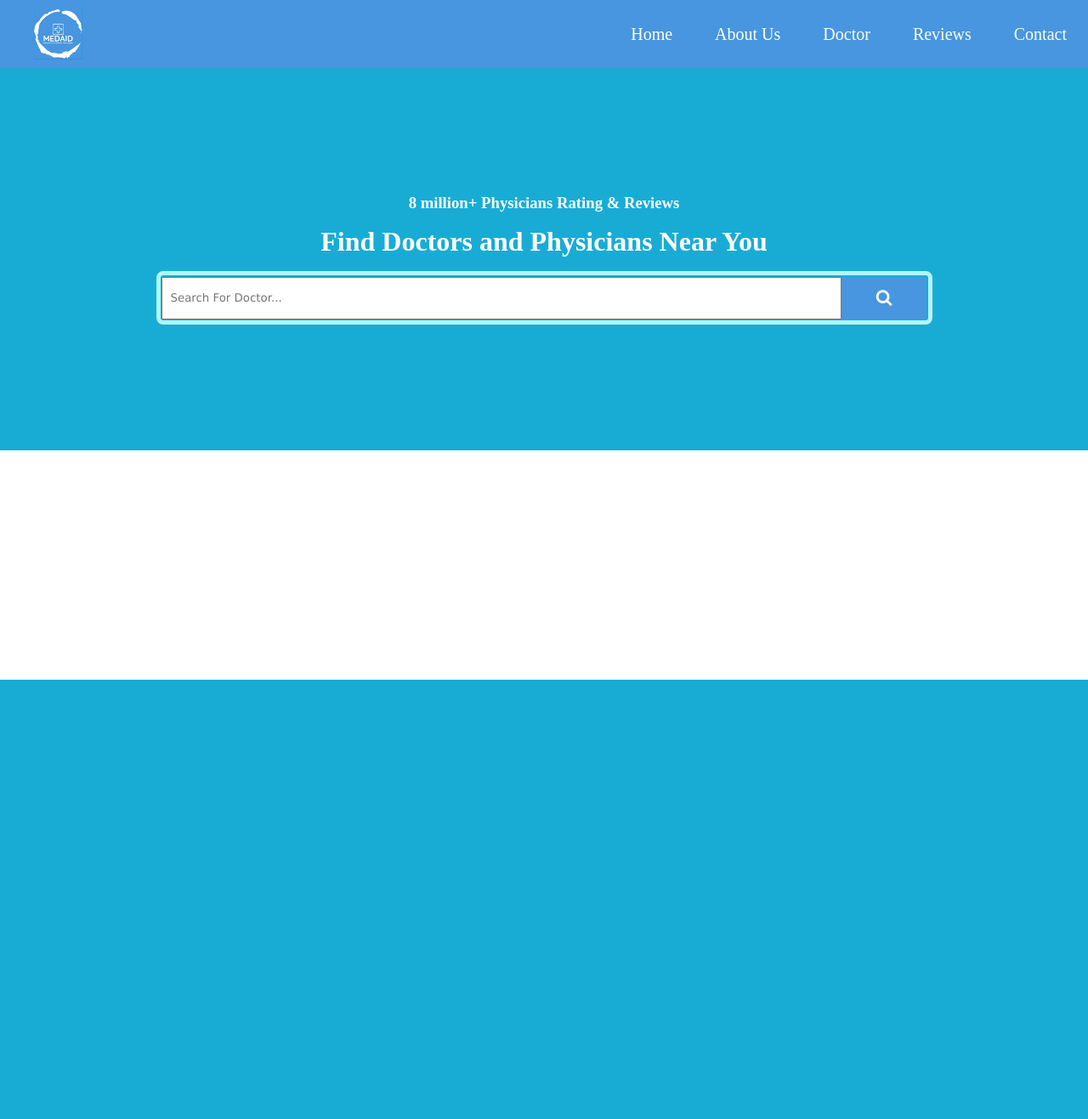
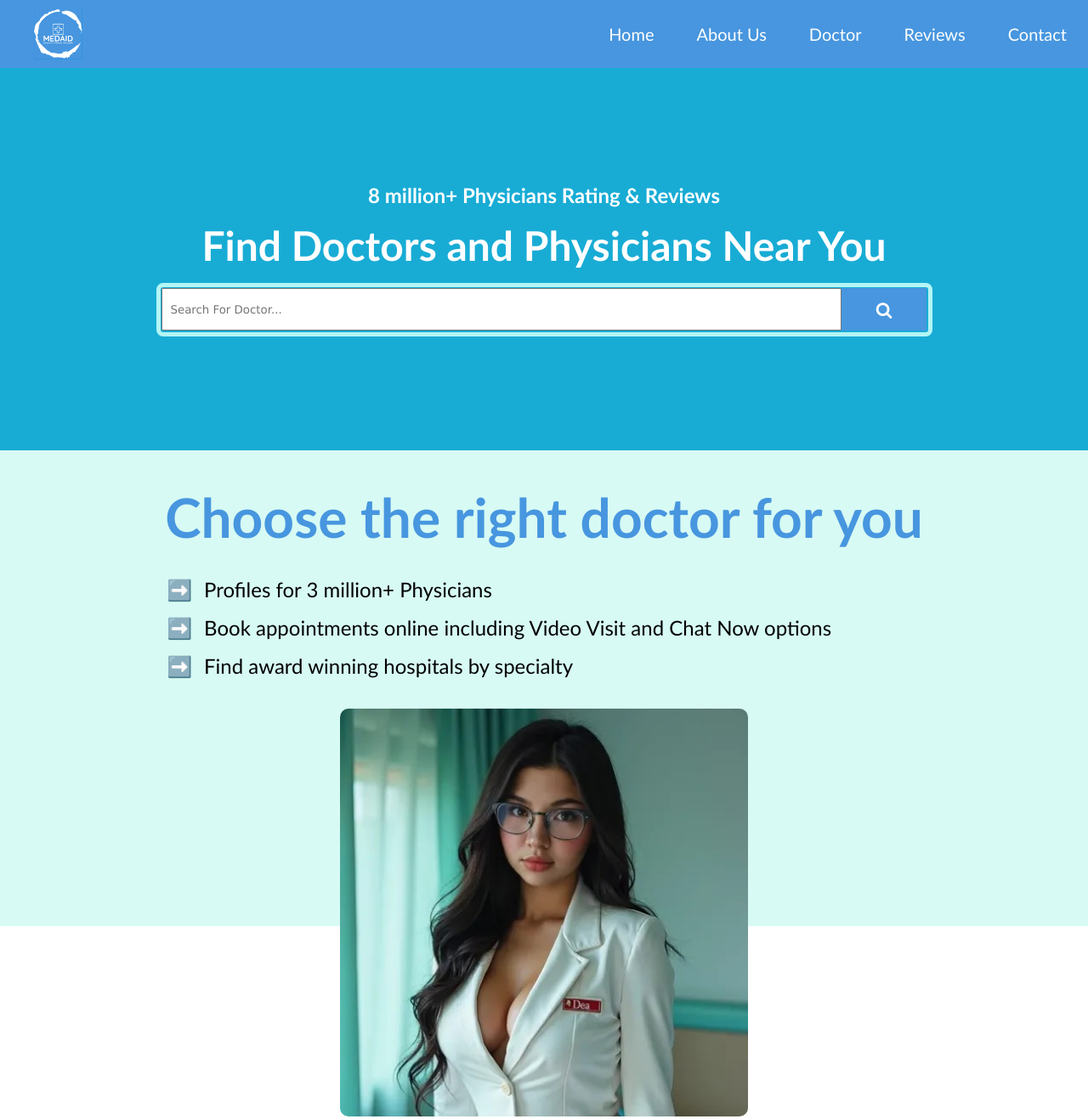
Before and after one commit to sanik4144/medaid_web, a PHP site: page /doctor.html in a window 1280 px wide. Shown: the whole page at 85% size. Before the commit the page ends 800 px from the top, so only its background shows below. Run offline with PHP 8.4, Linux system fonts and the light colour scheme.

Commit message:
doctor banner added

```diff
--- a/colors.txt
+++ b/colors.txt
@@ -1,2 +1,3 @@
 Navbar/Border: #4796DF
-Doctor Banner: #18ACD5
+Doctor Search: #18ACD5
+Doctor Banner: #D7FAF4
--- a/doctor.css
+++ b/doctor.css
@@ -5,6 +5,7 @@
   outline: none;
   list-style: none;
   text-decoration: none;
+  font-family: 'Gill Sans', 'Gill Sans MT', Calibri, 'Trebuchet MS', sans-serif;
 }
 
 body{
@@ -55,7 +56,7 @@ body{
 
 /* Navigation Bar end */
 
-/* Banner Section Start */
+/* Search Section Start */
 .doctor_banner{
     display: flex;
     flex-direction: column;
@@ -67,6 +68,10 @@ body{
 }
 .doctor_banner h1{
     padding: 1rem;
+    font-size: 3rem;
+}
+.doctor_banner h3{
+    font-size: 1.5rem;
 }
 .search_bar{
     border: 5px solid rgb(179, 245, 245);
@@ -92,3 +97,38 @@ body{
     background-color: white;
     color: #4796DF;
 }
+
+/* Search Section End */
+
+/* Doctor Banner Section Start */
+.doctor_banner_section {
+    display: flex;
+    flex-wrap: wrap;
+    padding: 20px;
+    justify-content: space-around;
+    align-items: center;
+    height: 35rem;
+    background-color: #D7FAF4;
+}
+.left_banner {
+    justify-content: center;
+    padding: 20px;
+}
+.left_banner h1{
+    font-size: 4rem;
+    color: #4796DF;
+    margin-bottom: 2rem;
+}
+.left_banner ul li{
+    font-size: 1.5rem;
+    margin-bottom: 1rem;
+    margin-left: 2rem;
+    color: black;
+    list-style-type: '➡️';
+    padding-inline-start: 1ch;
+}
+.right_banner img{
+    width: 30rem;
+    height: 30rem;
+    border-radius: 10px;
+}
--- a/doctor.html
+++ b/doctor.html
@@ -27,7 +27,7 @@
     </header>
     <!-- Header Section End -->
 
-    <!-- Banner Section Start-->
+    <!-- Search Section Start-->
      <div class="doctor_banner">
         <h3>8 million+ Physicians Rating & Reviews</h3>
         <h1>Find Doctors and Physicians Near You</h1>
@@ -36,6 +36,22 @@
             <button type="submit"><i class="fa fa-search"></i></button>
         </div>
      </div>
+     <!-- Search Section End-->
+
+     <!-- Doctor Banner Section Start -->
+      <div class="doctor_banner_section">
+        <div class="left_banner">
+            <h1>Choose the right doctor for you</h1>
+            <ul>
+                <li>Profiles for 3 million+ Physicians</li>
+                <li>Book appointments online including Video Visit and Chat Now options</li>
+                <li>Find award winning hospitals by specialty</li>
+            </ul>
+        </div>
+        <div class="right_banner">
+            <img src="/image/doctor.jpeg" alt="Doctor Image">
+        </div>
+      </div>
 </body>
 
 </html>
```
Also changed, not shown: image/doctor.jpeg (added), image/doctor.png (added).
